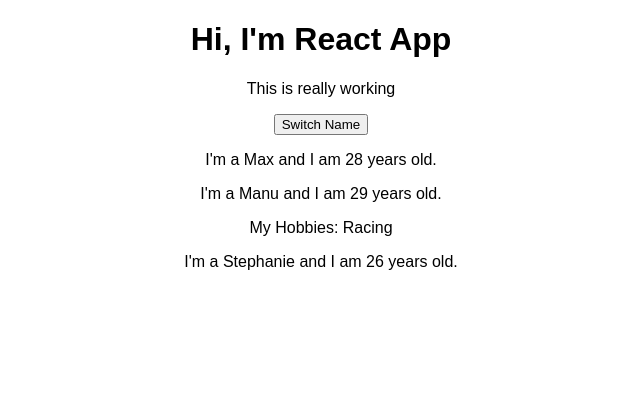
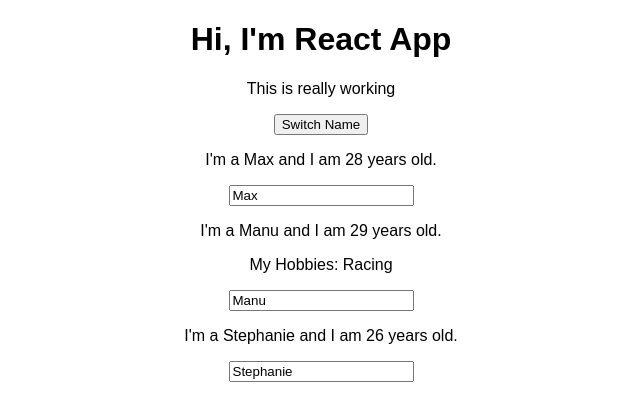
Before and after one commit to Shwartz/react-training, a React (Create React App) app: page / in a window 1280 px wide. Shown: the top 420 px of the page, without its empty margins (319-959 px from the left). Built offline with nearby package versions, Linux system fonts and the light colour scheme.

Commit message:
Two way bindings

```diff
--- a/src/App.js
+++ b/src/App.js
@@ -11,13 +11,23 @@ class App extends Component {
     ]
   };
 
-  switchNameHandler = () => {
+  switchNameHandler = (newName) => {
     console.log('Was clicked!');
     //this.state.persons[0].name = 'Maximilian';
     this.setState({
       persons: [
-        {name: 'Maximilian', age: '28'},
+        {name: newName, age: '28'},
         {name: 'Manu', age: '29'},
+        {name: 'Stephanie', age: '25'},
+      ]
+    })
+  };
+
+  nameChangeHandler = (event) => {
+    this.setState({
+      persons: [
+        {name: 'Max', age: '28'},
+        {name: event.target.value, age: '29'},
         {name: 'Stephanie', age: '25'},
       ]
     })
@@ -31,14 +41,15 @@ class App extends Component {
       <div className="App">
         <h1>Hi, I'm React App</h1>
         <p>This is really working</p>
-        <button onClick={this.switchNameHandler}>Switch Name</button>
+        <button onClick={() => this.switchNameHandler('Maxi!!!')}>Switch Name</button>
         <Person
           name={persons[0].name}
           age={persons[0].age} />
         <Person
           name={persons[1].name}
           age={persons[1].age}
-          click={this.switchNameHandler}
+          click={this.switchNameHandler.bind(this, 'Max!')}
+          changed={this.nameChangeHandler.bind(this)}
         >My Hobbies: Racing</Person>
         <Person
           name={persons[2].name}
--- a/src/Person/Person.js
+++ b/src/Person/Person.js
@@ -1,13 +1,14 @@
 import React from 'react';
 
 const person = (props) => {
+  console.log('props', props);
   const {name, age} = props;
-  console.log('props', props);
 
   return (
     <div>
-      <p>I'm a {name} and I am {age} years old.</p>
+      <p onClick={props.click}>I'm a {name} and I am {age} years old.</p>
       <p>{props.children}</p>
+      <input type="text" onChange={props.changed} value={name} />
     </div>
   )
 };
```
